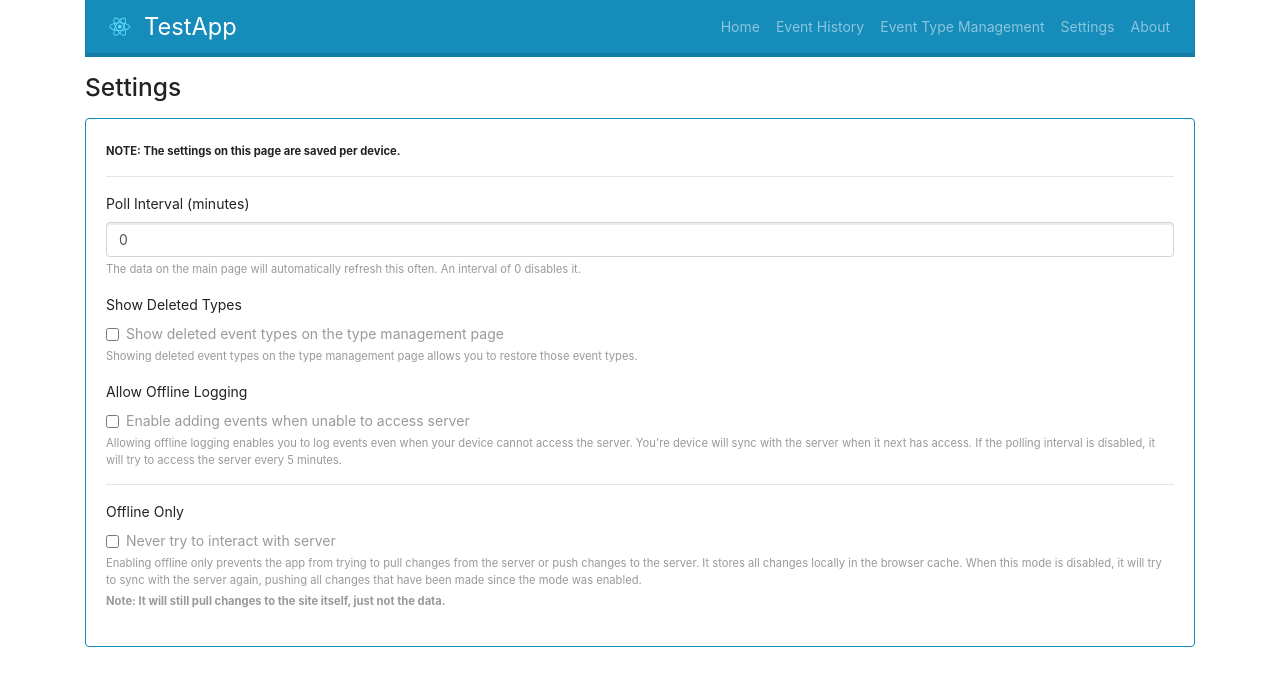
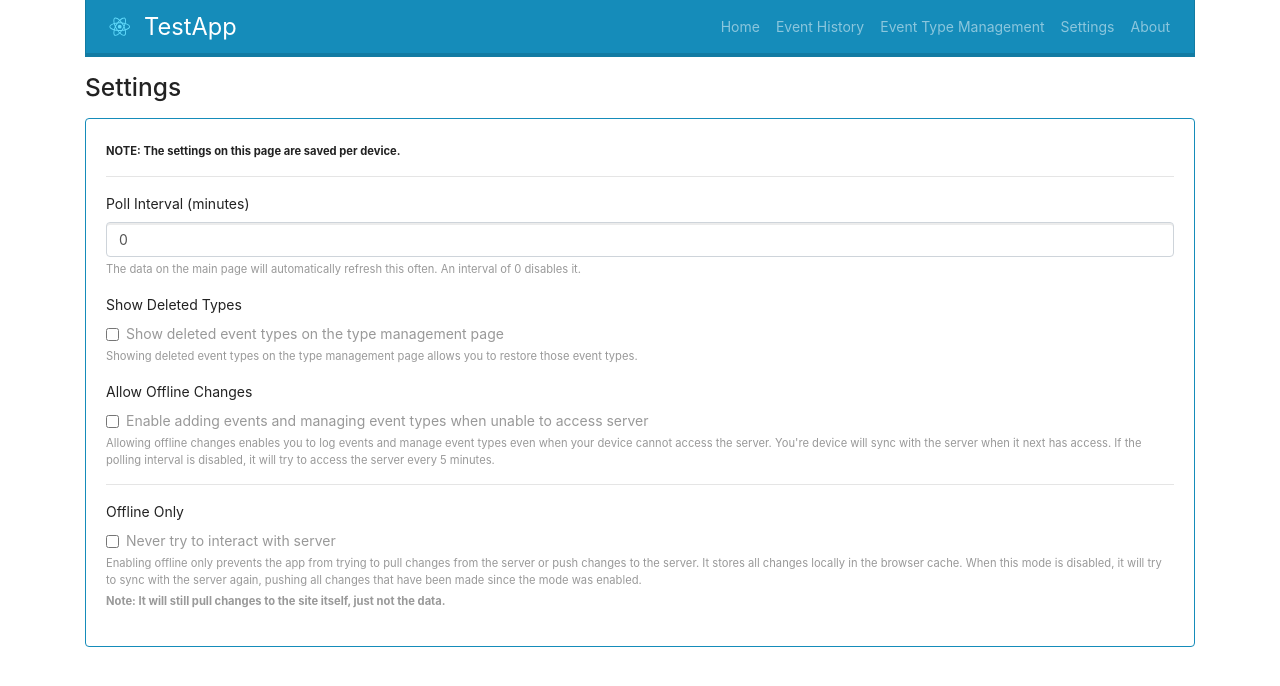
Before and after one commit to UrsineRaven/TestReactApp, a React (Create React App) app: page /settings in a window 1280 px wide. Shown: the top 686 px of the page. Built offline with nearby package versions, Linux system fonts and the light colour scheme.

Commit message:
Update setting descriptions and variable names

```diff
--- a/src/components/DatabaseManagedRoutes.js
+++ b/src/components/DatabaseManagedRoutes.js
@@ -53,8 +53,8 @@ function DatabaseManagedRoutes() {
     'show-hidden-types',
     false
   );
-  const [allowOfflineLogging, setAllowOfflineLogging] = useLocalStorage(
-    'allow-offline-logging',
+  const [allowOfflineChanges, setAllowOfflineChanges] = useLocalStorage(
+    'allow-offline-changes',
     false
   );
   const [offlineOnly, setOfflineOnly] = useLocalStorage('offline-only', false);
@@ -63,7 +63,7 @@ function DatabaseManagedRoutes() {
   // TODO: maybe move localChanges stuff to new component/hook; This component is getting complex
 
   //#region instance variables (reset every render)
-  const syncInterval = pollInterval || 5; // if allow offline logging is true, try to reconnect to the server this often
+  const syncInterval = pollInterval || 5; // if allow offline changes is true, try to reconnect to the server this often
   let exitOfflineOnly = false;
   let eventTypeChangeQueue;
   let eventChangeQueue;
@@ -83,7 +83,7 @@ function DatabaseManagedRoutes() {
     () => {
       syncData();
     },
-    !offlineOnly && notConnected && allowOfflineLogging && localChanges !== null
+    !offlineOnly && notConnected && allowOfflineChanges && localChanges !== null
       ? syncInterval * 60000
       : null
   );
@@ -104,7 +104,7 @@ function DatabaseManagedRoutes() {
       updateEventTypesLocally([evtType]);
     } else {
       setNotConnected(true);
-      if (!exitOfflineOnly && (offlineOnly || allowOfflineLogging)) {
+      if (!exitOfflineOnly && (offlineOnly || allowOfflineChanges)) {
         let newLocalChanges = Object.assign({}, localChanges || {});
         if (!newLocalChanges.eventTypes) newLocalChanges.eventTypes = [];
 
@@ -129,7 +129,7 @@ function DatabaseManagedRoutes() {
       addNewEventsLocally([newEvt]);
     } else {
       setNotConnected(true);
-      if (!exitOfflineOnly && (offlineOnly || allowOfflineLogging)) {
+      if (!exitOfflineOnly && (offlineOnly || allowOfflineChanges)) {
         let newLocalChanges = Object.assign({}, localChanges || {});
         if (!newLocalChanges.newEvents) newLocalChanges.newEvents = [];
         newLocalChanges.newEvents.push(newEvt);
@@ -144,7 +144,7 @@ function DatabaseManagedRoutes() {
       deleteEventsLocally([id]);
     } else {
       setNotConnected(true);
-      if (!exitOfflineOnly && (offlineOnly || allowOfflineLogging)) {
+      if (!exitOfflineOnly && (offlineOnly || allowOfflineChanges)) {
         let newLocalChanges = Object.assign({}, localChanges || {});
 
         // make sure the id doesn't correspond to an id in the newEvents changes
@@ -392,7 +392,6 @@ function DatabaseManagedRoutes() {
       } else {
         setLocalChanges(newLocalChanges);
       }
-      // TODO: change names and descriptions on settings page since we now allow evtType changes while offline (instead of just logging)
     }
     setNotConnected(error); // TODO: Show alert
     setEvtTypes(eventTypeChangeQueue);
@@ -467,8 +466,8 @@ function DatabaseManagedRoutes() {
           onChangePollInterval={newVal => setPollInterval(newVal)}
           showHiddenTypes={showHiddenTypes}
           onChangeShowHiddenTypes={newVal => setShowHiddenTypes(newVal)}
-          allowOfflineLogging={allowOfflineLogging}
-          onChangeAllowOfflineLogging={newVal => setAllowOfflineLogging(newVal)}
+          allowOfflineChanges={allowOfflineChanges}
+          onChangeAllowOfflineChanges={newVal => setAllowOfflineChanges(newVal)}
           offlineOnly={offlineOnly}
           onChangeOfflineOnly={newVal => handleSetOfflineOnly(newVal)}
         />
--- a/src/pages/Settings.js
+++ b/src/pages/Settings.js
@@ -48,23 +48,24 @@ function Settings(props) {
                 you to restore those event types.
               </Form.Text>
             </Form.Group>
-            <Form.Group controlId="setAllowOfflineLogging">
-              <Form.Label>Allow Offline Logging</Form.Label>
+            <Form.Group controlId="setAllowOfflineChanges">
+              <Form.Label>Allow Offline Changes</Form.Label>
               <Form.Check
                 className="text-muted"
                 type="checkbox"
-                label="Enable adding events when unable to access server"
-                checked={props.allowOfflineLogging}
+                label="Enable adding events and managing event types when unable to access server"
+                checked={props.allowOfflineChanges}
                 onChange={evt =>
-                  props.onChangeAllowOfflineLogging(evt.target.checked)
+                  props.onChangeAllowOfflineChanges(evt.target.checked)
                 }
                 disabled={props.offlineOnly}
               />
               <Form.Text as="small" className="text-muted">
-                Allowing offline logging enables you to log events even when
-                your device cannot access the server. You're device will sync
-                with the server when it next has access. If the polling interval
-                is disabled, it will try to access the server every 5 minutes.
+                Allowing offline changes enables you to log events and manage
+                event types even when your device cannot access the server.
+                You're device will sync with the server when it next has access.
+                If the polling interval is disabled, it will try to access the
+                server every 5 minutes.
               </Form.Text>
             </Form.Group>
             <hr />
```
